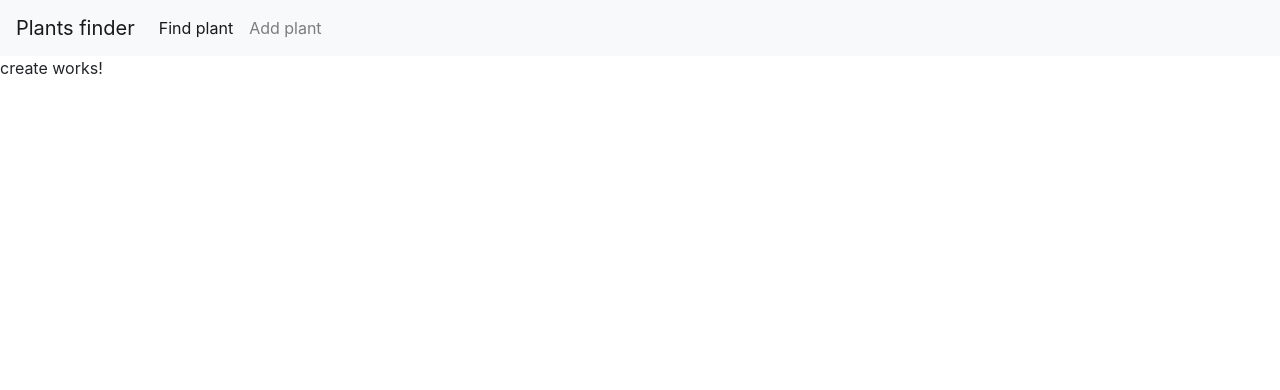
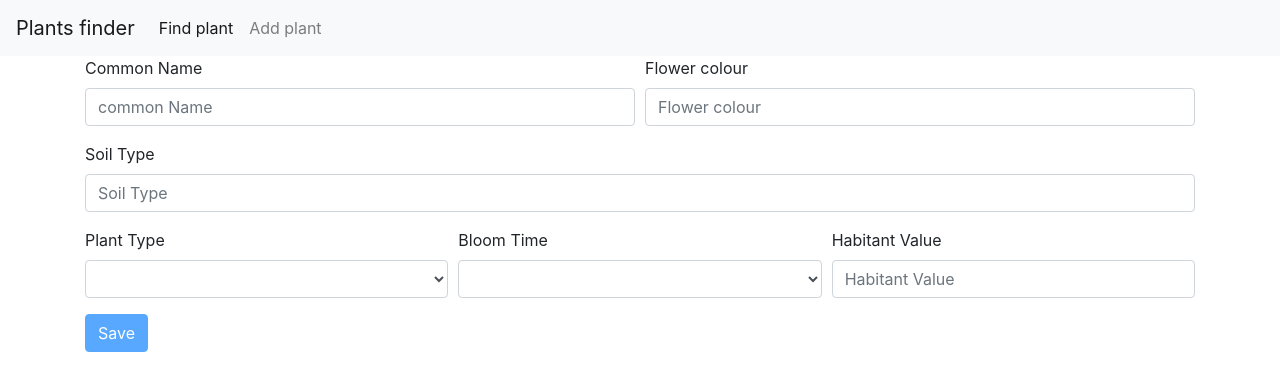
Before and after one commit to jack6Mthembu/plantsHub, an Angular app in the folder plants-finder/: page /create in a window 1280 px wide. Shown: the top 390 px of the page. Built offline with nearby package versions, Linux system fonts and the light colour scheme.

Commit message:
add plant ui and fixed breaking tests

```diff
--- a/plants-finder/src/app/components/create/create.component.html
+++ b/plants-finder/src/app/components/create/create.component.html
@@ -1,3 +1,80 @@
-<p>
-  create works!
-</p>
+<div class="container">
+  <form (ngSubmit)="onSubmit(plantsForm)" #plantsForm="ngForm">
+    <div class="form-row">
+      <div class="form-group col-md-6">
+        <label for="commonName">Common Name</label>
+        <input
+          required
+          type="text"
+          class="form-control"
+          ngModel
+          name="commonName"
+          #commonName="ngModel"
+          placeholder="common Name"
+          maxlength="25"/>
+          <span *ngIf="!commonName.valid && commonName.touched" class="help-block">common Name required</span>
+      </div>
+
+      <div class="form-group col-md-6">
+        <label for="type">Flower colour</label>
+        <input
+          required
+          type="text"
+          class="form-control"
+          ngModel
+          name="colour"
+          #colour="ngModel"
+          maxlength="15"
+          minlength="3"
+          placeholder="Flower colour"/>
+          <span *ngIf="!colour.valid && colour.touched" class="help-block">Flower colour required with the minimum of 3 charecters</span>
+      </div>
+    </div>
+
+    <div class="form-group">
+      <label for="soilType">Soil Type</label>
+      <input
+        type="text"
+        class="form-control"
+        ngModel
+        name="soilType"
+        placeholder="Soil Type"/>
+    </div>
+
+    <div class="form-row">
+      <div class="form-group col-md-4">
+        <label for="soil">Plant Type</label>
+        <select  [ngModel]="defaultPlantType" name="plantType" class="form-control" required #plantType="ngModel">
+          <option value="Shrub">Shrub</option>
+          <option value="Tree">Tree</option>
+          <option value="Perennial">Perennial</option>
+          <optgroup>Grass</optgroup>
+        </select>
+        <span *ngIf="!plantType.valid && plantType.touched" class="help-block">Plant Type required</span>
+      </div>
+
+      <div class="form-group col-md-4">
+        <label for="inputState">Bloom Time</label>
+        <select [ngModel]="defaultBloomTime" name="season" class="form-control" required #bloomTime="ngModel">
+          <option value="Summer">Summer</option>
+          <option value="Winter">Winter</option>
+          <option value="Spring">Spring</option>
+          <option value="Autumn">Autumn</option>
+        </select>
+        <span *ngIf="!bloomTime.valid && bloomTime.touched" class="help-block">Bloom Time Type required</span>
+      </div>
+
+      <div class="form-group col-md-4">
+        <label for="colour">Habitant Value</label>
+        <input
+        type="text"
+        class="form-control"
+        ngModel
+        name="havitantValue"
+        placeholder="Habitant Value"/>
+      </div>
+    </div>
+
+    <button [disabled]="plantsForm!=invalid" type="submit" class="btn btn-primary">Save</button>
+  </form>
+</div>
```
Also changed, not shown: 2 other files (tests, documents, lock files or other folders).
